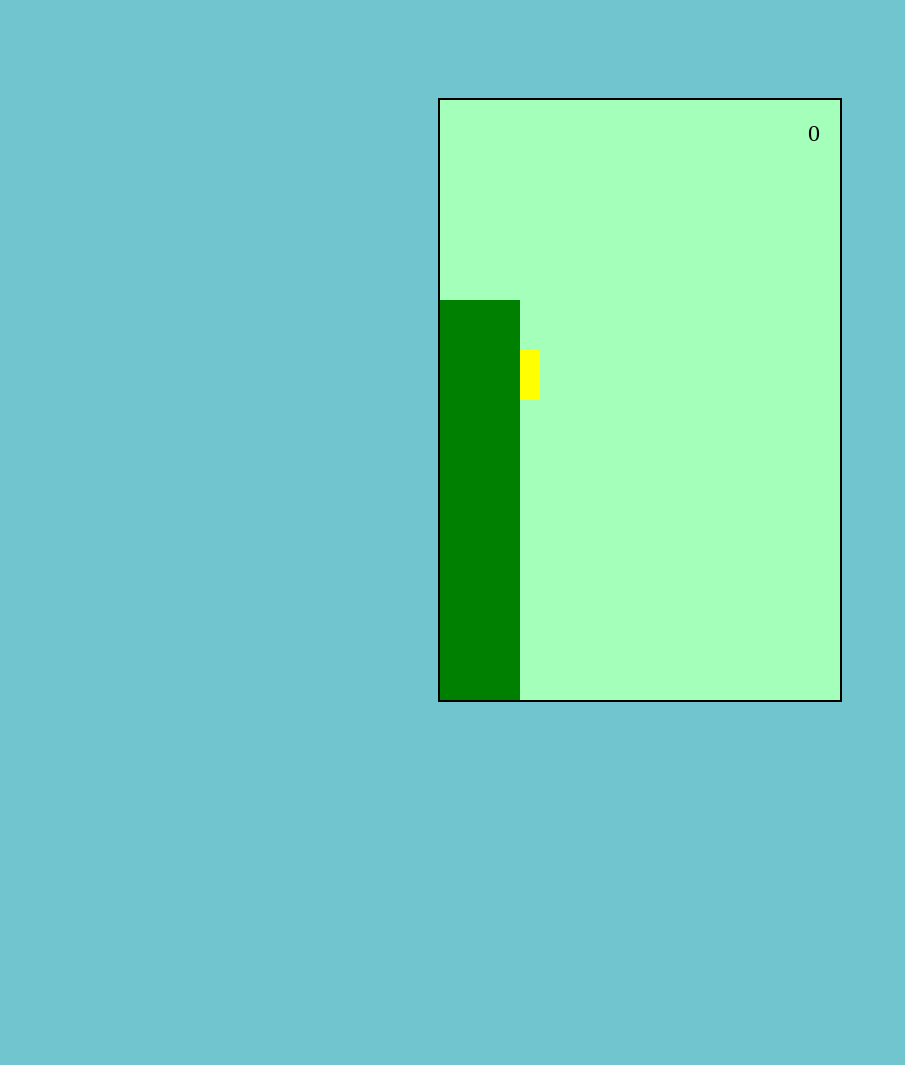
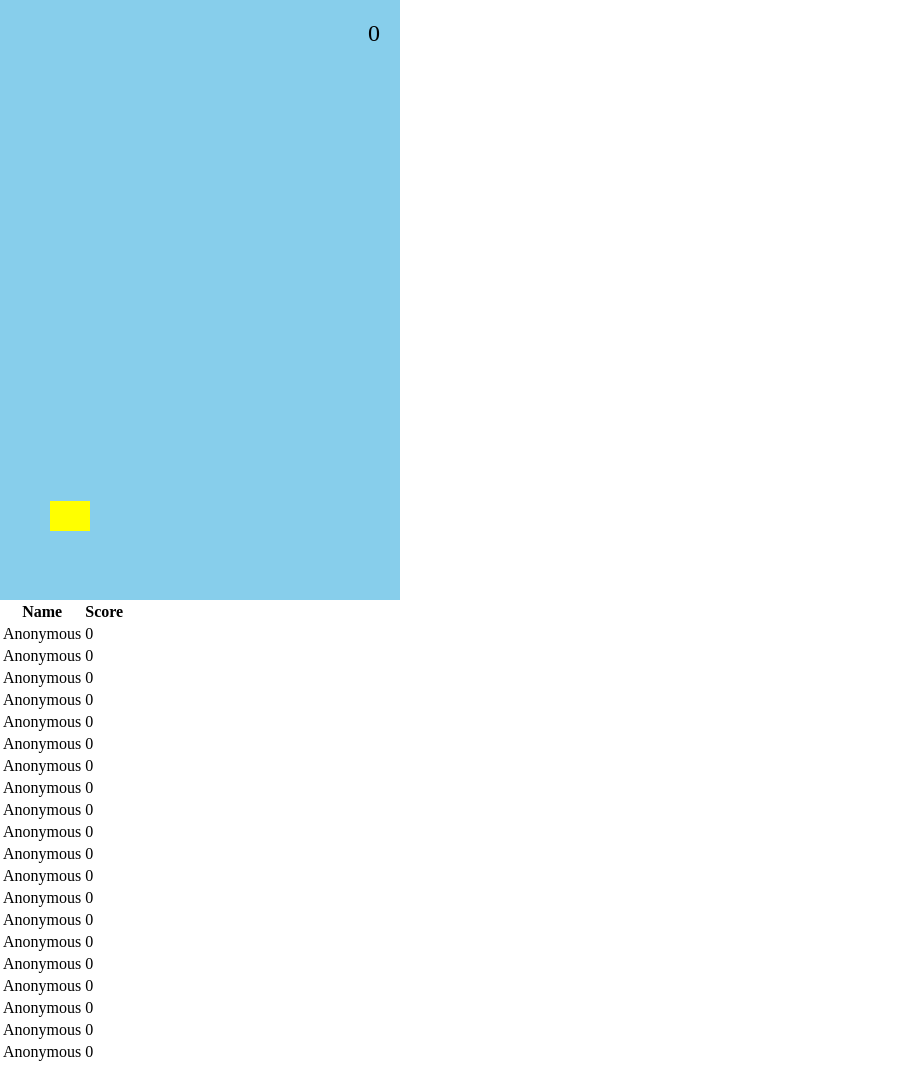
Before and after one commit to JuananGarcia/BouncyBird, a plain HTML site: page index.html in a window 1280 px wide. Shown: the top 1065 px of the page, without its empty margins (0-905 px from the left). Before the commit the page ends 800 px from the top, so only its background shows below. Drawn offline with Linux system fonts and the light colour scheme.

Commit message:
Upgrade
Mejora en la funcionalidad del juego.

```diff
--- a/index.html
+++ b/index.html
@@ -1,31 +1,28 @@
 <!DOCTYPE html>
 <html lang="en">
-
 <head>
     <meta charset="UTF-8">
     <meta name="viewport" content="width=device-width, initial-scale=1.0">
     <title>Flappy Bird</title>
     <link rel="stylesheet" href="style.css">
 </head>
-
 <body>
-    <div id="gameContainer">
+    <div id="gameArea">
         <div id="bird"></div>
-        <div id="pipe"></div>
+        <div id="pipeTop"></div>
+        <div id="pipeBottom"></div>
         <div id="score">0</div>
-    </div>
-    <div id="gameOver">
-        <h2>Game Over</h2>
-        <p>Your Score: <span id="finalScore">0</span></p>
-        <button onclick="restartGame()">Restart</button>
-        <div id="records">
-            <h3>Top Scores</h3>
-            <table id="recordsTable">
-                <!-- Records will be added dynamically here -->
-            </table>
-        </div>
     </div>
     <script src="script.js"></script>
 </body>
 
+<table id="scoreTable">
+    <tr>
+        <th>Name</th>
+        <th>Score</th>
+    </tr>
+</table>
+<input type="text" id="nameInput" placeholder="Enter your name">
+<button id="submitButton">Submit Score</button>
+
 </html>
--- a/script.js
+++ b/script.js
@@ -1,76 +1,96 @@
-const bird = document.getElementById('bird');
-const pipe = document.getElementById('pipe');
-const scoreDisplay = document.getElementById('score');
-const gameOverScreen = document.getElementById('gameOver');
-const finalScoreDisplay = document.getElementById('finalScore');
-const recordsTable = document.getElementById('recordsTable');
+document.addEventListener("DOMContentLoaded", function () {
+    const bird = document.getElementById("bird");
+    const pipeTop = document.getElementById("pipeTop");
+    const pipeBottom = document.getElementById("pipeBottom");
+    const scoreDisplay = document.getElementById("score");
+    const highScoreDisplay = document.getElementById("highScore");
+    const scoreTable = document.getElementById("scoreTable");
+    const submitButton = document.getElementById("submitButton");
+    const nameInput = document.getElementById("nameInput");
+    let score = 0;
+    let highScore = localStorage.getItem("highScore") || 0;
 
-let gravity = 0.8;
-let velocity = 0;
-let position = 250;
-let gameStarted = false;
-let gameEnded = false;
-let score = 0;
+    let birdTop = 200;
+    let birdLeft = 50;
+    let birdVelocity = 0;
+    const gravity = 0.5;
+    const jumpStrength = -10;
+    const pipeSpeed = 3;
+    let pipeLeft = 400;
 
-document.addEventListener('keydown', flap);
+    function flap() {
+        birdVelocity = jumpStrength;
+    }
 
-function flap(event) {
-    if (event.code === 'Space' && !gameEnded) {
-        if (!gameStarted) {
-            gameStarted = true;
-            animate();
-        }
-        velocity -= 12;
+    function updateBird() {
+        birdVelocity += gravity;
+        birdTop += birdVelocity;
+        bird.style.top = birdTop + "px";
+
+        // Check if bird is out of game area
+        if (birdTop < 0 || birdTop + 30 > 600) {
+            gameOver();
         }
     }
 
-function animate() {
-    if (gameEnded) return;
+    function updatePipes() {
+        pipeLeft -= pipeSpeed;
+        pipeTop.style.left = pipeBottom.style.left = pipeLeft + "px";
 
-    velocity += gravity;
-    position += velocity;
-
-    if (position > 550) {
-        gameOver();
+        if (pipeLeft <= -50) {
+            pipeLeft = 400;
+            pipeTop.style.height = Math.random() * 400 + "px";
+            pipeBottom.style.height = 600 - parseInt(pipeTop.style.height, 10) - 200 + "px";
+            score++;
+            scoreDisplay.textContent = score;
         }
 
-    if (position < 0) {
-        position = 0;
-        velocity = 0;
+        if (
+            (birdLeft + 40 > pipeLeft && birdLeft < pipeLeft + 50) &&
+            (birdTop < parseInt(pipeTop.style.height, 10) || birdTop + 30 > 600 - parseInt(pipeBottom.style.height, 10))
+        ) {
+            if (score > highScore) {
+                highScore = score;
+                localStorage.setItem("highScore", highScore);
+                highScoreDisplay.textContent = highScore;
             }
-
-    bird.style.bottom = position + 'px';
-
-    if (!gameEnded) {
-        requestAnimationFrame(animate);
+            gameOver();
         }
     }
 
     function gameOver() {
-    gameEnded = true;
-    gameOverScreen.style.display = 'block';
-    finalScoreDisplay.textContent = score;
-
-    // Add score to records table
-    let newRow = recordsTable.insertRow();
-    let newCell = newRow.insertCell(0);
-    newCell.textContent = score;
+        alert("Game Over! Your score is: " + score);
+        addToScoreTable(score);
+        resetGame();
     }
 
-function restartGame() {
-    gameEnded = false;
-    gameOverScreen.style.display = 'none';
-    position = 250;
-    velocity = 0;
+    function resetGame() {
         score = 0;
         scoreDisplay.textContent = score;
-    bird.style.bottom = position + 'px';
-    clearRecordsTable();
+        birdTop = 200;
+        bird.style.top = birdTop + "px";
+        pipeLeft = 400;
     }
 
-function clearRecordsTable() {
-    let rows = recordsTable.rows.length;
-    for (let i = rows - 1; i > 0; i--) {
-        recordsTable.deleteRow(i);
+    function addToScoreTable(score) {
+        const row = scoreTable.insertRow(1);
+        const cell1 = row.insertCell(0);
+        const cell2 = row.insertCell(1);
+        cell1.textContent = nameInput.value || "Anonymous";
+        cell2.textContent = score;
     }
+
+    document.addEventListener("keydown", function (event) {
+        if (event.code === "Space") {
+            flap();
         }
+    });
+
+    function gameLoop() {
+        updateBird();
+        updatePipes();
+        requestAnimationFrame(gameLoop);
+    }
+
+    gameLoop();
+});
--- a/style.css
+++ b/style.css
@@ -1,35 +1,35 @@
 body {
     margin: 0;
-    padding: 0;
-    display: flex;
-    justify-content: center;
-    align-items: center;
-    height: 100vh;
-    background-color: #70c5ce;
+    overflow: hidden;
 }
 
-#gameContainer {
+#gameArea {
     position: relative;
     width: 400px;
     height: 600px;
-    border: 2px solid black;
-    background-color: #a3ffba;
+    background-color: skyblue;
 }
 
 #bird {
     position: absolute;
+    top: 50%;
     left: 50px;
-    width: 50px;
-    height: 50px;
+    width: 40px;
+    height: 30px;
     background-color: yellow;
-    bottom: 50%;
 }
 
-#pipe {
+#pipeTop, #pipeBottom {
     position: absolute;
-    width: 80px;
-    height: 400px;
+    width: 50px;
     background-color: green;
+}
+
+#pipeTop {
+    top: 0;
+}
+
+#pipeBottom {
     bottom: 0;
 }
 
@@ -39,25 +39,3 @@ body {
     right: 20px;
     font-size: 24px;
 }
-
-#gameOver {
-    display: none;
-    position: absolute;
-    top: 50%;
-    left: 50%;
-    transform: translate(-50%, -50%);
-    text-align: center;
-}
-
-#records {
-    margin-top: 20px;
-}
-
-#recordsTable {
-    margin: 0 auto;
-}
-
-#recordsTable th, #recordsTable td {
-    padding: 5px 10px;
-    border-bottom: 1px solid #000;
-}
```
Lines whose indentation alone changed are shown as unchanged.
